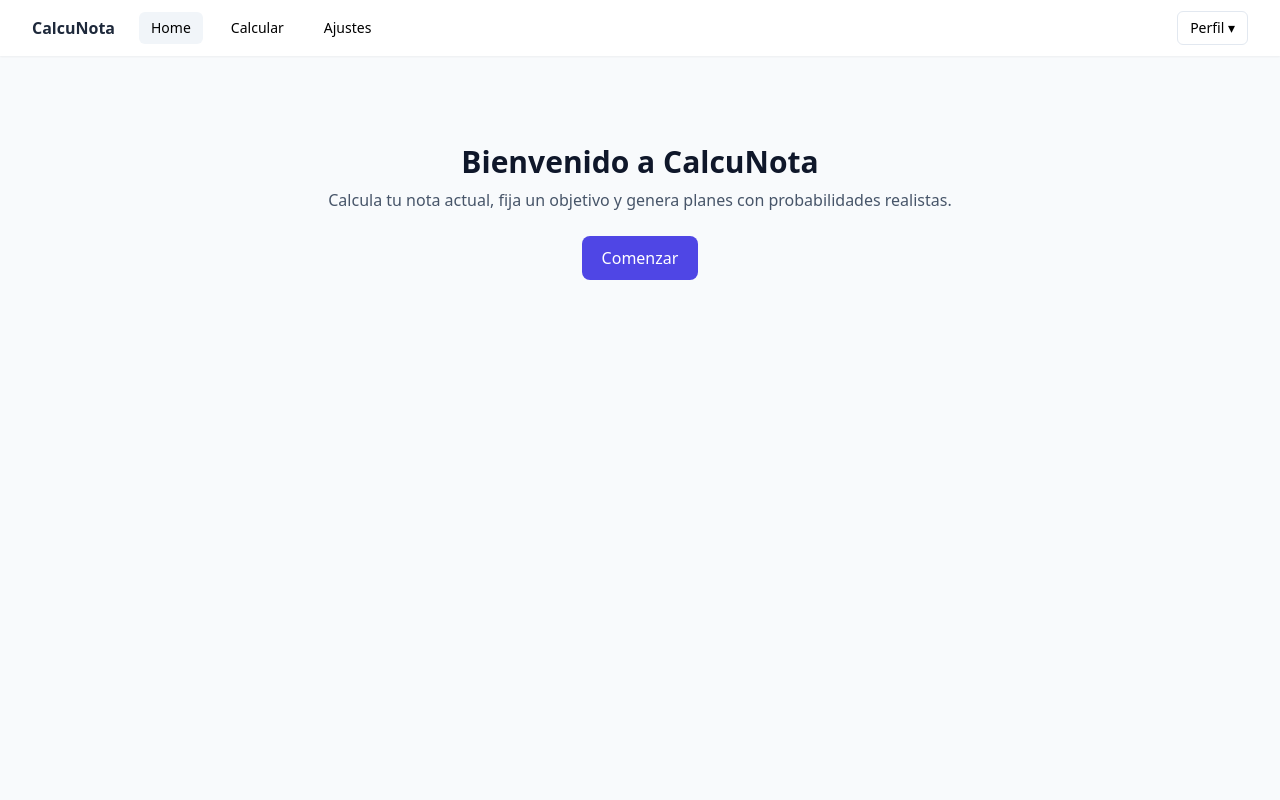
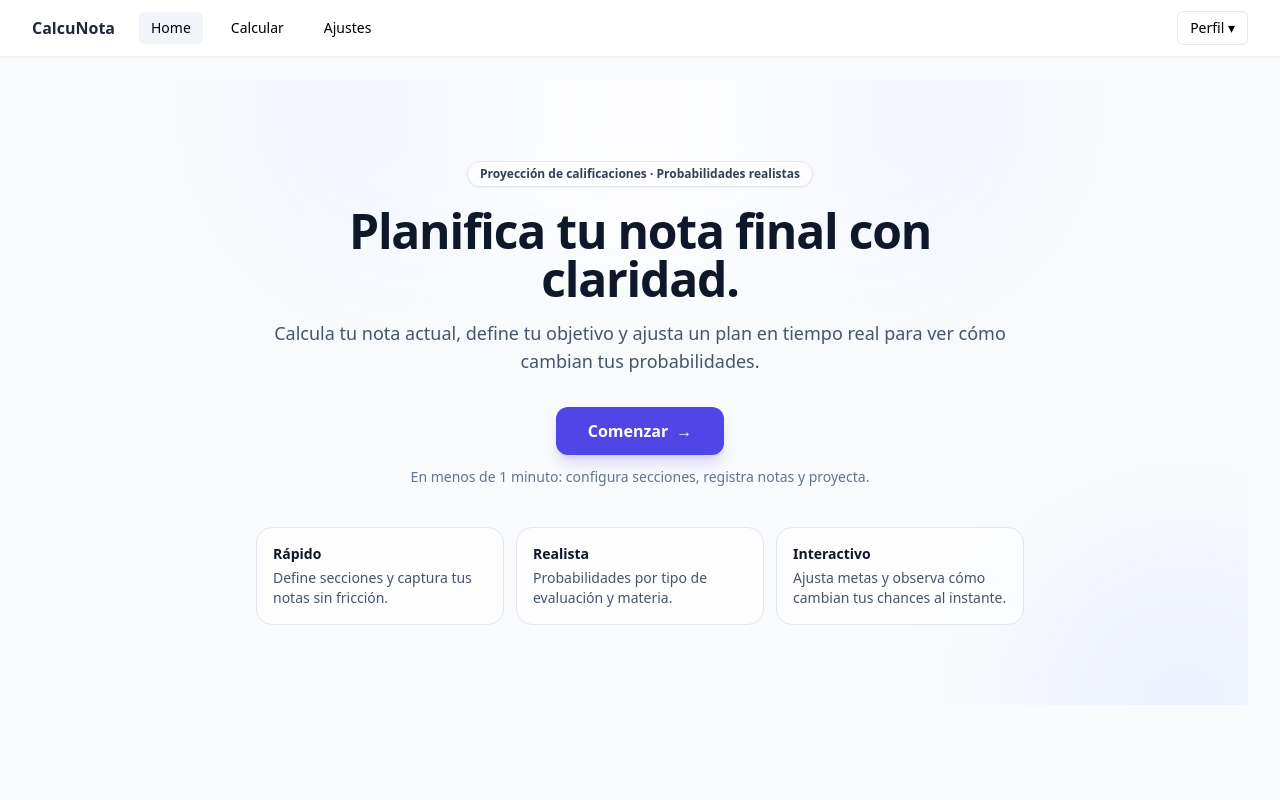
Before and after one commit to jesusdelgado5/calcunota, a Flask app: page / in a window 1280 px wide. Run offline with Flask 3, Linux system fonts and the light colour scheme; some libraries are stand-ins or nearby versions.

Commit message:
Improve home page hero layout and centered CTA
Co-authored-by: jesus.delgado5 <jesus.delgado5@utp.ac.pa>

```diff
--- a/app/templates/home.html
+++ b/app/templates/home.html
@@ -1,19 +1,71 @@
 {% extends "base.html" %} {% block title %}Home — CalcuNota{% endblock %} {%
 block content %}
-<section class="grid place-items-center py-16">
-  <div class="text-center max-w-2xl">
-    <h1 class="text-3xl font-bold text-slate-900">Bienvenido a CalcuNota</h1>
-    <p class="mt-2 text-slate-600">
-      Calcula tu nota actual, fija un objetivo y genera planes con
-      probabilidades realistas.
-    </p>
-    <div class="mt-6">
-      <a
-        href="{{ url_for('web.calcular') }}"
-        class="inline-flex items-center gap-2 rounded-lg bg-brand-600 hover:bg-brand-700 text-white px-5 py-2.5"
+<section class="relative overflow-hidden">
+  <!-- Fondo sutil -->
+  <div aria-hidden="true" class="absolute inset-0">
+    <div
+      class="absolute -top-32 left-1/2 h-80 w-[48rem] -translate-x-1/2 rounded-full bg-gradient-to-r from-brand-50 via-white to-brand-50 blur-3xl"
+    ></div>
+    <div
+      class="absolute -bottom-40 right-[-6rem] h-80 w-80 rounded-full bg-brand-50 blur-3xl"
+    ></div>
+  </div>
+
+  <div class="relative py-16 sm:py-20">
+    <div class="mx-auto max-w-3xl text-center">
+      <span
+        class="inline-flex items-center rounded-full border border-slate-200 bg-white/70 px-3 py-1 text-xs font-semibold text-slate-700 shadow-sm"
       >
-        Comenzar
-      </a>
+        Proyección de calificaciones · Probabilidades realistas
+      </span>
+
+      <h1
+        class="mt-5 text-4xl sm:text-5xl font-semibold tracking-tight text-slate-900"
+      >
+        Planifica tu nota final con claridad.
+      </h1>
+      <p class="mt-4 text-base sm:text-lg leading-relaxed text-slate-600">
+        Calcula tu nota actual, define tu objetivo y ajusta un plan en tiempo
+        real para ver cómo cambian tus probabilidades.
+      </p>
+
+      <div class="mt-8 flex flex-col items-center gap-3">
+        <a
+          href="{{ url_for('web.calcular') }}"
+          class="group inline-flex items-center justify-center rounded-xl bg-brand-600 px-8 py-3 text-base font-semibold text-white shadow-lg shadow-brand-600/20 hover:bg-brand-700 focus:outline-none focus:ring-4 focus:ring-brand-500/25"
+        >
+          <span>Comenzar</span>
+          <span
+            class="ml-2 inline-block transition-transform group-hover:translate-x-0.5"
+            aria-hidden="true"
+            >→</span
+          >
+        </a>
+        <div class="text-sm text-slate-500">
+          En menos de 1 minuto: configura secciones, registra notas y proyecta.
+        </div>
+      </div>
+
+      <div class="mt-10 grid gap-3 sm:grid-cols-3">
+        <div class="rounded-2xl border border-slate-200 bg-white/70 p-4 text-left">
+          <div class="text-sm font-semibold text-slate-900">Rápido</div>
+          <div class="mt-1 text-sm text-slate-600">
+            Define secciones y captura tus notas sin fricción.
+          </div>
+        </div>
+        <div class="rounded-2xl border border-slate-200 bg-white/70 p-4 text-left">
+          <div class="text-sm font-semibold text-slate-900">Realista</div>
+          <div class="mt-1 text-sm text-slate-600">
+            Probabilidades por tipo de evaluación y materia.
+          </div>
+        </div>
+        <div class="rounded-2xl border border-slate-200 bg-white/70 p-4 text-left">
+          <div class="text-sm font-semibold text-slate-900">Interactivo</div>
+          <div class="mt-1 text-sm text-slate-600">
+            Ajusta metas y observa cómo cambian tus chances al instante.
+          </div>
+        </div>
+      </div>
     </div>
   </div>
 </section>
```
